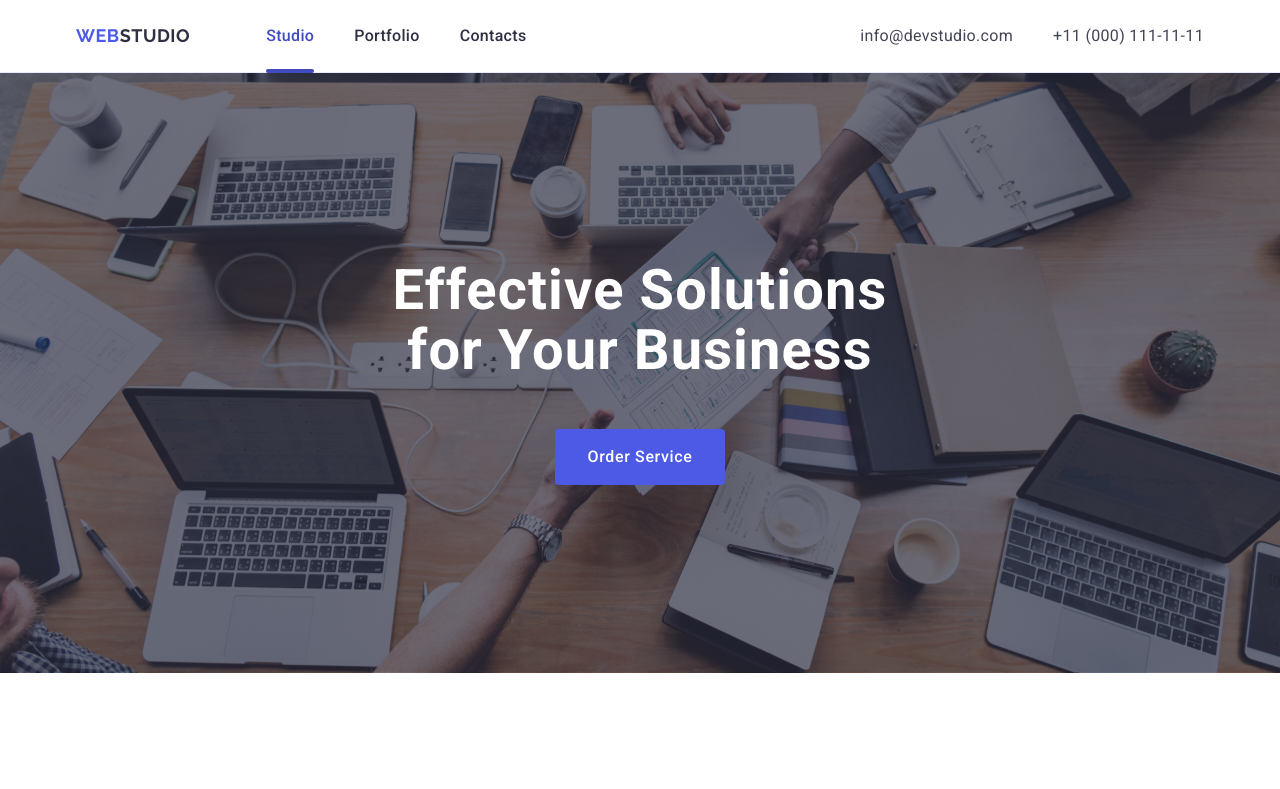
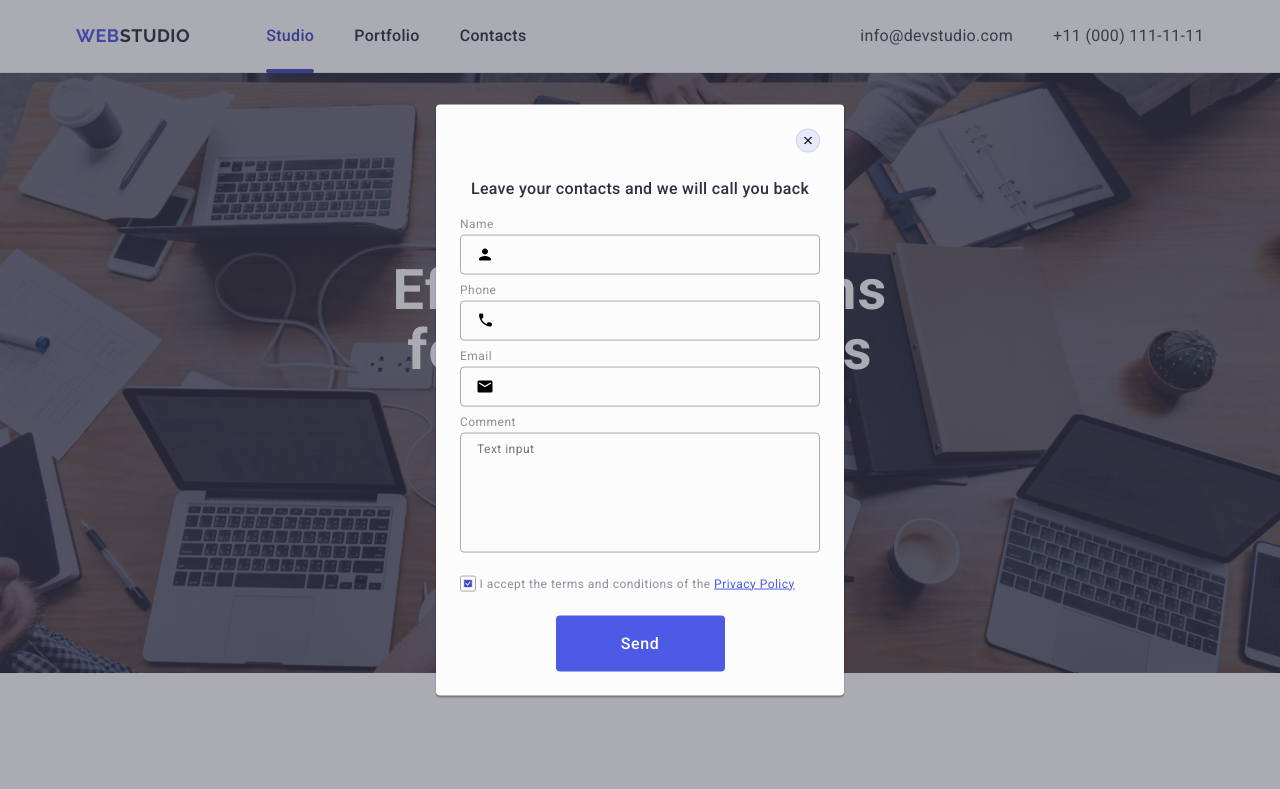
Before and after one commit to Agletty/goit-markup-hw-05, a plain HTML site: page index.html in a window 1280 px wide. Shown: the top 789 px of the page. Drawn offline with nearby package versions, Linux system fonts and the light colour scheme.

Commit message:
Update style.css

```diff
--- a/css/style.css
+++ b/css/style.css
@@ -554,11 +554,11 @@ img {
   transition: opacity 250ms cubic-bezier(0.4, 0, 0.2, 1),
     visibility 250ms cubic-bezier(0.4, 0, 0.2, 1);
 }
-/* .is-open {
+.is-open {
   opacity: 1;
   visibility: visible;
   pointer-events: auto;
-} */
+}
 
 .modal {
   position: absolute;
```
